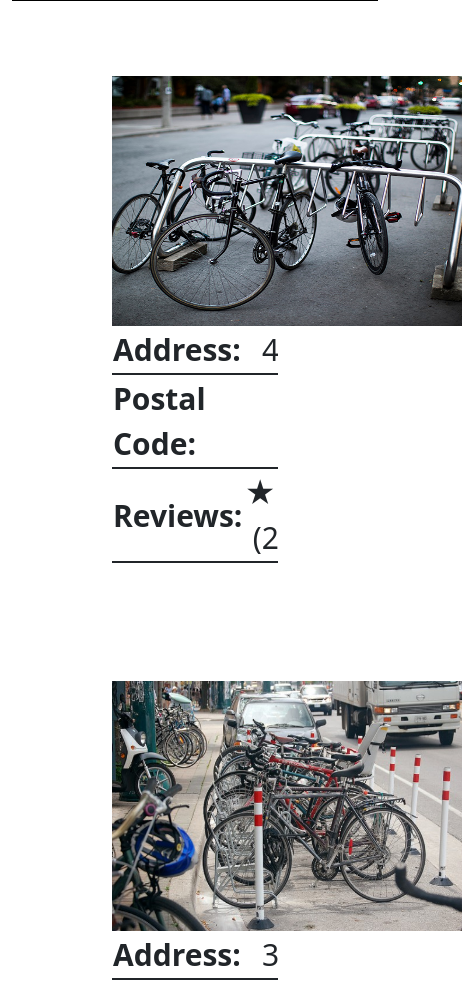
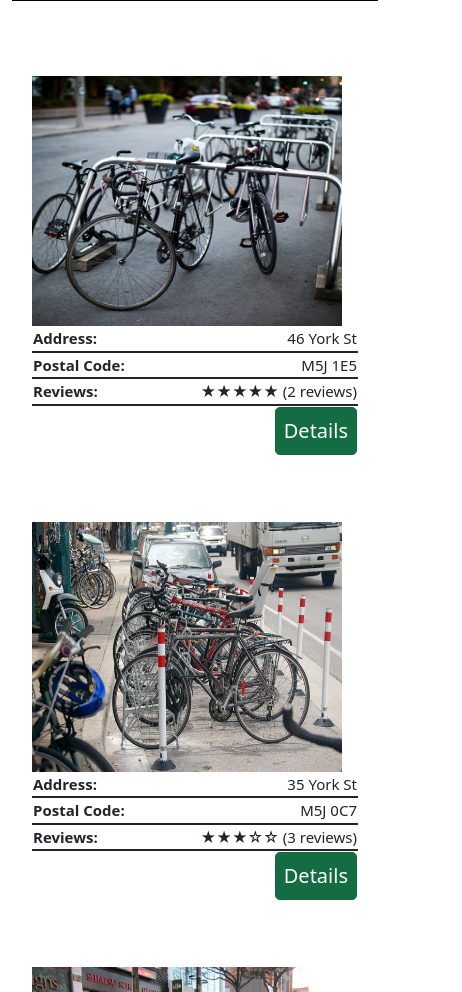
Before and after one commit to billsong0407/Bike4Joy, a React (Create React App) app in the folder client/: page /results in a window 390 px wide. Shown: the part 539-1531 px from the top of the page, 462 px wide, since content can reach past the window. Built offline with nearby package versions, Linux system fonts and the light colour scheme.

Commit message:
add results mobile formatting

```diff
--- a/client/src/css/results-page.css
+++ b/client/src/css/results-page.css
@@ -31,3 +31,24 @@
     width: 350px;
     height: 250px;
 }
+
+/*
+---------------------------------------------
+Results Page Mobile Style
+---------------------------------------------
+*/
+@media (max-width: 767px) {
+    .result-card {
+        padding-top: 25px;
+        padding-bottom: 25px;
+        padding-left: 20px;
+        padding-right: 20px;
+        font-size: 15px;
+        /* border: 1px solid black; */
+    }
+
+    .street-image {
+        width: 310px;
+    }
+
+}
```
